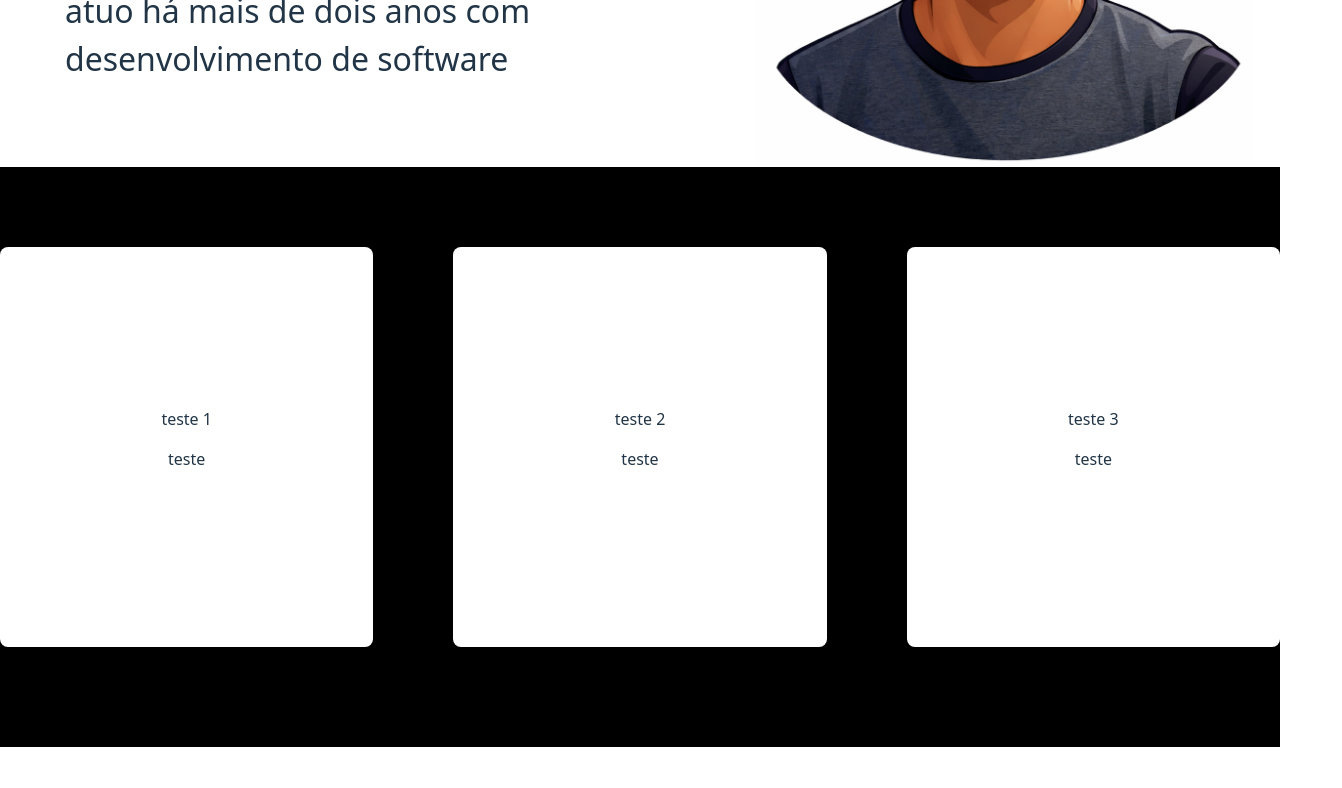
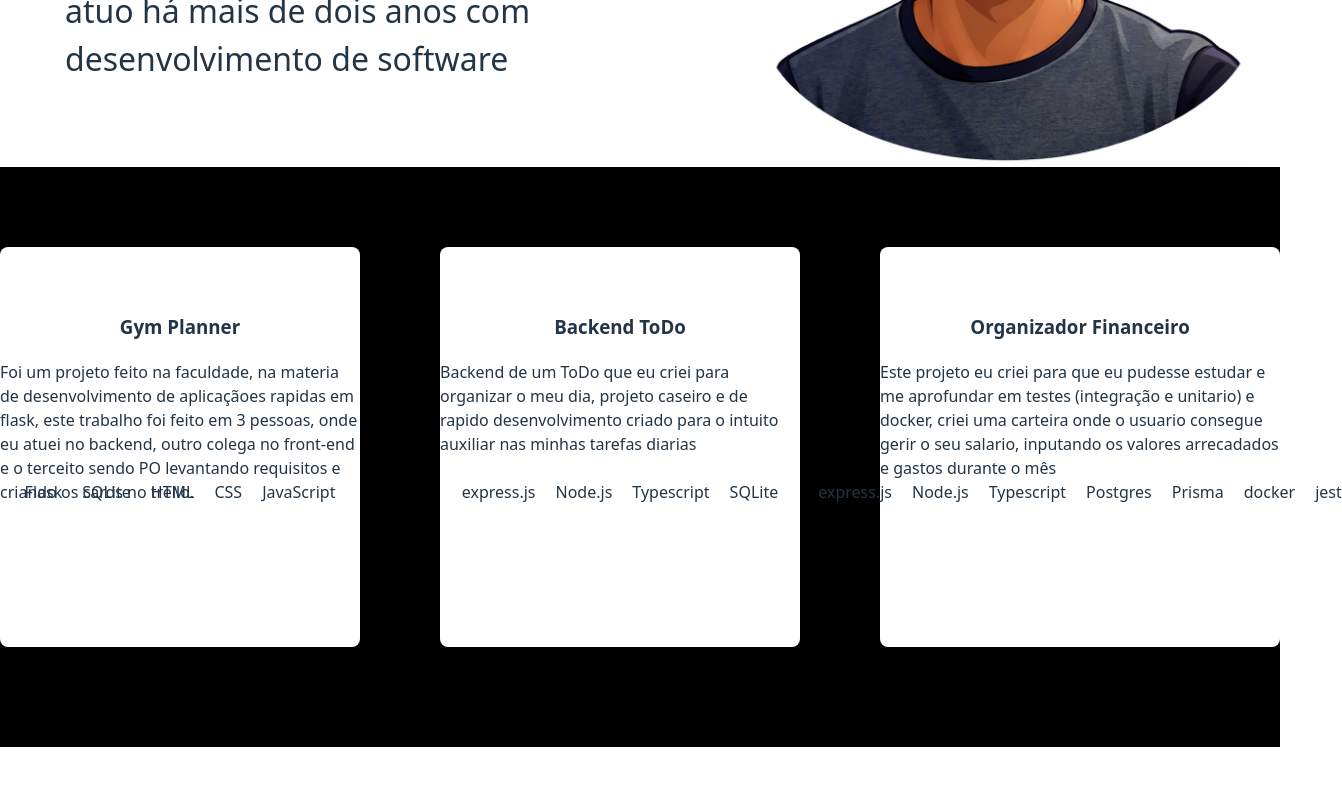
Before and after one commit to Gabriel-Dev-JS/LP-Gabriel, a React (Vite) app: page / in a window 1280 px wide. Shown: the part 461-1249 px from the top of the page, 1342 px wide, since content can reach past the window. Built offline with nearby package versions, Linux system fonts and the light colour scheme; no server answers.

Commit message:
card dos projetos

```diff
--- a/src/componentes/Card/index.tsx
+++ b/src/componentes/Card/index.tsx
@@ -4,13 +4,15 @@ import styles from "./style.module.css";
 interface CardProps {
   titulo: string;
   conteudo: ReactNode;
+  tecnologia: ReactNode;
 }
 
-const Card = ({titulo, conteudo}:CardProps) => {
+const Card = ({titulo, conteudo, tecnologia}:CardProps) => {
     return (
         <div className={styles.containerCard}>
-            <div className={styles.titulo}>{titulo}</div>
-            <div className={styles.conteudo}>{conteudo}</div>
+            <header className={styles.titulo}><h3>{titulo}</h3></header>
+            <section className={styles.conteudo}>{conteudo}</section>
+            <footer className={styles.tecnologia}>{tecnologia}</footer>
         </div>
     )
 }
--- a/src/componentes/Card/style.module.css
+++ b/src/componentes/Card/style.module.css
@@ -9,10 +9,14 @@
     justify-content: center;
 }
 
-/* .titulo {
-
+.titulo {
+    /* height: 30%; */
 }
 
 .conteudo {
+    height: 30%;
+}
 
-} */
+.tecnologia {
+    height: 30%;
+}
--- a/src/sections/Projetos/index.tsx
+++ b/src/sections/Projetos/index.tsx
@@ -1,13 +1,51 @@
 import Card from "../../componentes/Card"
 import styles from "./style.module.css"
 
+interface Projeto {
+    titulo: string;
+    conteudo: string;
+    tecnologias: string[];
+}
+
 const Projetos = () => {
+
+    const projetos:Projeto[] = [
+        {
+            titulo: "Gym Planner",
+            conteudo: "Foi um projeto feito na faculdade, na materia de desenvolvimento de aplicaçãoes rapidas em flask, este trabalho foi feito em 3 pessoas, onde eu atuei no backend, outro colega no front-end e o terceito sendo PO levantando requisitos e criando os cards no trello.",
+            tecnologias: ["Flask", "SQLite", "HTML", "CSS", "JavaScript"]
+        },
+        {
+            titulo: "Backend ToDo",
+            conteudo: "Backend de um ToDo que eu criei para organizar o meu dia, projeto caseiro e de rapido desenvolvimento criado para o intuito auxiliar nas minhas tarefas diarias",
+            tecnologias: ["express.js", "Node.js", "Typescript", "SQLite"]
+        },
+        {
+            titulo: "Organizador Financeiro",
+            conteudo: "Este projeto eu criei para que eu pudesse estudar e me aprofundar em testes (integração e unitario) e docker, criei uma carteira onde o usuario consegue gerir o seu salario, inputando os valores arrecadados e gastos durante o mês",
+            tecnologias: ["express.js", "Node.js", "Typescript", "Postgres", "Prisma", "docker", "jest"]
+        }
+    ]
 
     return(
         <div className={styles.containerProjeto} id="projetos">
-            <Card titulo={"teste 1"} conteudo={<p>teste</p>}/>
-            <Card titulo={"teste 2"} conteudo={<p>teste</p>}/>
-            <Card titulo={"teste 3"} conteudo={<p>teste</p>}/>
+            {projetos.map((projeto) => (
+                <Card
+                    key={projeto.titulo}
+                    titulo={projeto.titulo}
+                    conteudo={projeto.conteudo}
+                    tecnologia={
+                    <ul>
+                        {projeto.tecnologias.map((tech) => (
+                        <li style={{width:"1000%"}} key={tech}>{tech}</li>
+                        ))}
+                    </ul>
+                    }
+                >
+                </Card>
+            ))}
+            {/* <Card titulo={"teste 2"} conteudo={<p>teste</p>}/>
+            <Card titulo={"teste 3"} conteudo={<p>teste</p>}/> */}
         </div>
     )
 }
--- a/src/sections/Projetos/style.module.css
+++ b/src/sections/Projetos/style.module.css
@@ -7,3 +7,7 @@
     gap: 80px;
     margin-top: 80px;
 }
+
+.listaTecnologias {
+    width: 100%;
+}
```
